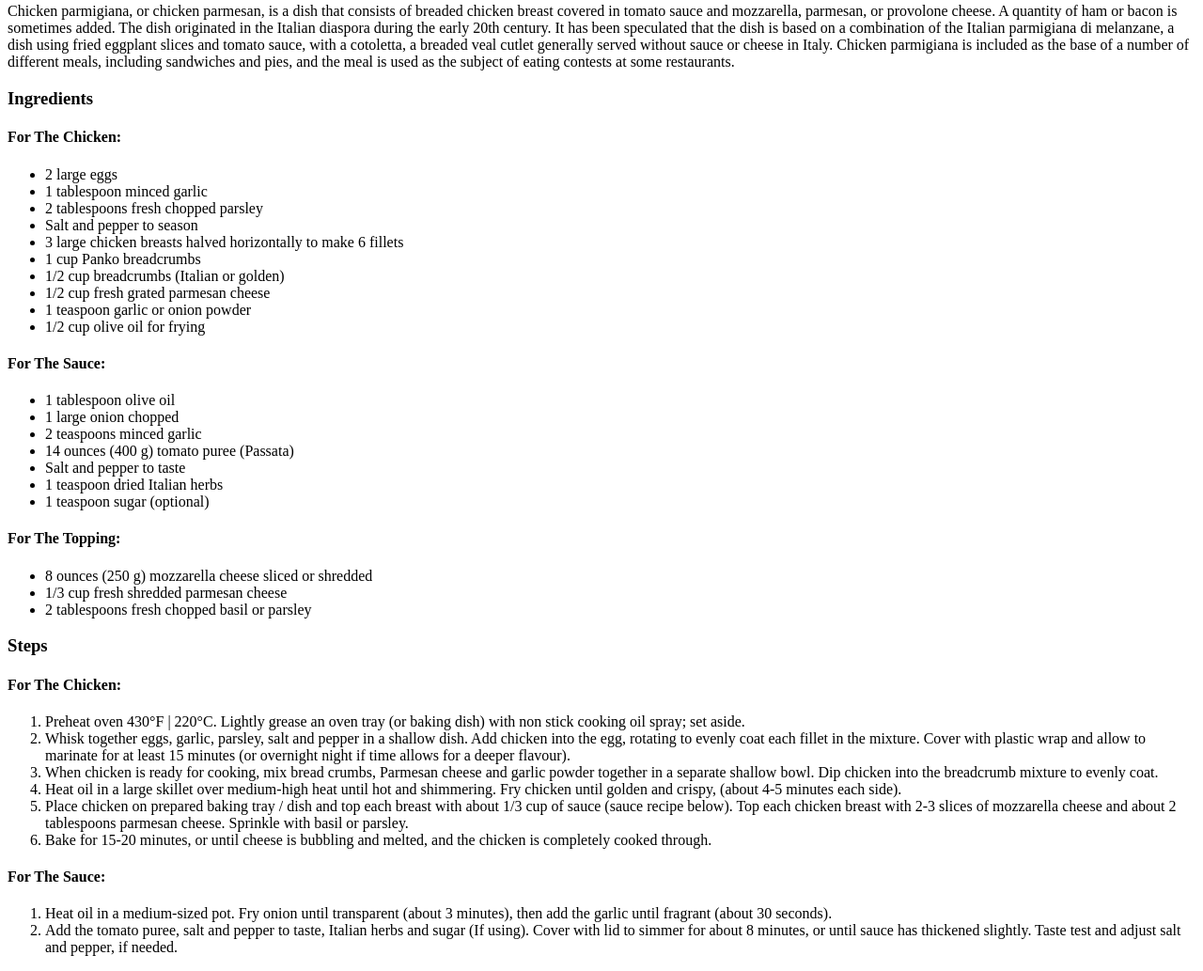
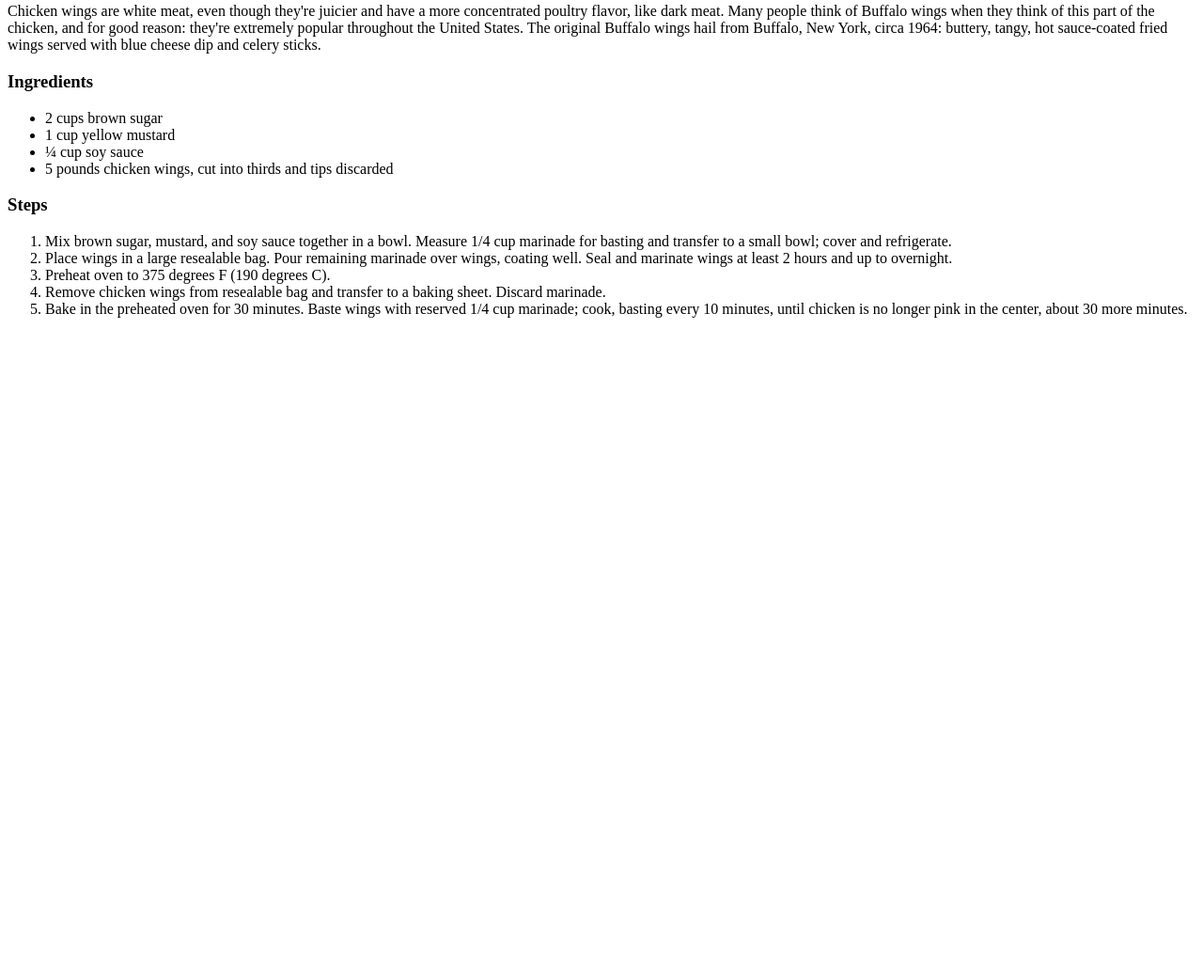
Before and after one commit to Maitlend/odin-recipes, a plain HTML site: page recipes/wings.html in a window 1280 px wide. Shown: the part 440-1473 px from the top of the page at 94% size. After the commit the page ends 800 px from the top, so only its background shows below. Drawn offline with Linux system fonts and the light colour scheme.

Commit message:
Populate wings recipe with necessary info

```diff
--- a/recipes/wings.html
+++ b/recipes/wings.html
@@ -6,68 +6,40 @@
   </head>
 
   <body>
-    <h1>Chicken Parmesan</h1>
-    <img src="https://www.kitchensanctuary.com/wp-content/uploads/2020/01/Chicken-Parmesan-square-FS-38.jpg" alt="Image of Chicken Parmesan dish.">
+    <h1>Chicken Wings</h1>
+    <img src="https://www.thespruceeats.com/thmb/U-lpfKwdqfBi7RveGteT9UrOGKE=/636x0/filters:no_upscale():max_bytes(150000):strip_icc():format(webp)/GettyImages-891421992-e886ce5320f543e0beff3eddf799f287.jpg"
+     alt="Image of Chicken Wings.">
 
     <h3>Description</h3>
     <p>
-        Chicken parmigiana, or chicken parmesan, is a dish that consists of breaded chicken breast covered in tomato sauce and mozzarella, parmesan, or provolone cheese. A quantity of ham or bacon is sometimes added.
-      The dish originated in the Italian diaspora during the early 20th century. It has been speculated that the dish is based on a combination of the Italian parmigiana di melanzane, a dish using fried eggplant slices and tomato sauce, with a cotoletta, a breaded veal cutlet generally served without sauce or cheese in Italy.
-      Chicken parmigiana is included as the base of a number of different meals, including sandwiches and pies, and the meal is used as the subject of eating contests at some restaurants.
+      Chicken wings are white meat, even though they're juicier and have a more concentrated poultry flavor, like dark meat.
+      Many people think of Buffalo wings when they think of this part of the chicken, and for good reason: they're extremely
+      popular throughout the United States. The original Buffalo wings hail from Buffalo, New York, circa 1964: buttery,
+      tangy, hot sauce-coated fried wings served with blue cheese dip and celery sticks.
     </p>
 
     <h3>Ingredients</h3>
-    <h4>For The Chicken:</h4>
     <ul>
-      <li>2 large eggs</li>
-      <li>1 tablespoon minced garlic</li>
-      <li>2 tablespoons fresh chopped parsley</li>
-      <li>Salt and pepper to season</li>
-      <li>3 large chicken breasts halved horizontally to make 6 fillets</li>
-      <li>1 cup Panko breadcrumbs</li>
-      <li>1/2 cup breadcrumbs (Italian or golden)</li>
-      <li>1/2 cup fresh grated parmesan cheese</li>
-      <li>1 teaspoon garlic or onion powder</li>
-      <li>1/2 cup olive oil for frying</li>
-    </ul>
-
-    <h4>For The Sauce:</h4>
-    <ul>
-      <li>1 tablespoon olive oil</li>
-      <li>1 large onion chopped</li>
-      <li>2 teaspoons minced garlic</li>
-      <li>14 ounces (400 g) tomato puree (Passata)</li>
-      <li>Salt and pepper to taste</li>
-      <li>1 teaspoon dried Italian herbs</li>
-      <li>1 teaspoon sugar (optional)</li>
-    </ul>
-
-    <h4>For The Topping:</h4>
-    <ul>
-      <li>8 ounces (250 g) mozzarella cheese sliced or shredded</li>
-      <li>1/3 cup fresh shredded parmesan cheese</li>
-      <li>2 tablespoons fresh chopped basil or parsley</li>
+      <li>2 cups brown sugar</li>
+      <li>1 cup yellow mustard</li>
+      <li>¼ cup soy sauce</li>
+      <li>5 pounds chicken wings, cut into thirds and tips discarded</li>
     </ul>
 
     <h3>Steps</h3>
-    <h4>For The Chicken:</h4>
     <ol>
-      <li>Preheat oven 430°F | 220°C. Lightly grease an oven tray (or baking dish) with non stick cooking oil spray; set aside.</li>
-      <li>Whisk together eggs, garlic, parsley, salt and pepper in a shallow dish. Add chicken into the egg, rotating to evenly coat each fillet in the mixture. Cover with plastic wrap and allow to marinate for at least 15 minutes (or overnight night if time allows for a deeper flavour).</li>
-      <li>When chicken is ready for cooking, mix bread crumbs, Parmesan cheese and garlic powder together in a separate shallow bowl. Dip chicken into the breadcrumb mixture to evenly coat.</li>
-      <li>Heat oil in a large skillet over medium-high heat until hot and shimmering. Fry chicken until golden and crispy, (about 4-5 minutes each side).</li>
-      <li>Place chicken on prepared baking tray / dish and top each breast with about 1/3 cup of sauce (sauce recipe below). Top each chicken breast with 2-3 slices of mozzarella cheese and about 2 tablespoons parmesan cheese. Sprinkle with basil or parsley.</li>
-      <li>Bake for 15-20 minutes, or until cheese is bubbling and melted, and the chicken is completely cooked through.</li>
+      <li>Mix brown sugar, mustard, and soy sauce together in a bowl. Measure 1/4 cup marinade for basting and transfer to a
+          small bowl; cover and refrigerate.
+      </li>
+      <li>Place wings in a large resealable bag. Pour remaining marinade over wings, coating well. Seal and marinate wings at
+         least 2 hours and up to overnight.
+      </li>
+      <li>Preheat oven to 375 degrees F (190 degrees C).</li>
+      <li>Remove chicken wings from resealable bag and transfer to a baking sheet. Discard marinade.</li>
+      <li>Bake in the preheated oven for 30 minutes. Baste wings with reserved 1/4 cup marinade; cook, basting every 10 minutes,
+         until chicken is no longer pink in the center, about 30 more minutes.
+      </li>
     </ol>
-
-    <h4>For The Sauce:</h4>
-    <ol>
-      <li>Heat oil in a medium-sized pot. Fry onion until transparent (about 3 minutes), then add the garlic until fragrant (about 30 seconds).</li>
-      <li>Add the tomato puree, salt and pepper to taste, Italian herbs and sugar (If using). Cover with lid to simmer for about 8 minutes, or until sauce has thickened slightly. Taste test and adjust salt and pepper, if needed.</li>
-    </ol>
-
-
-
 
   </body>
 
```
